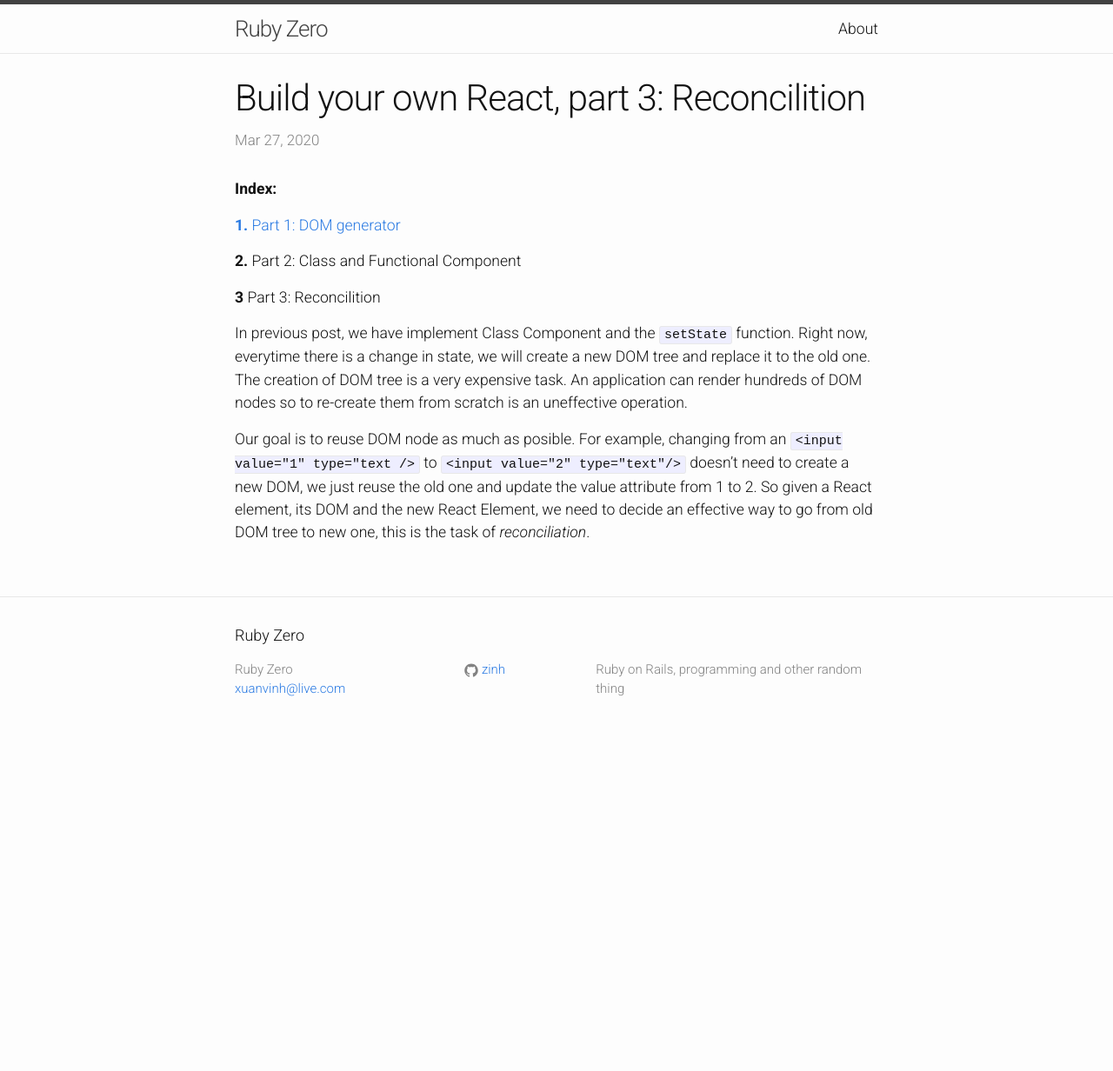
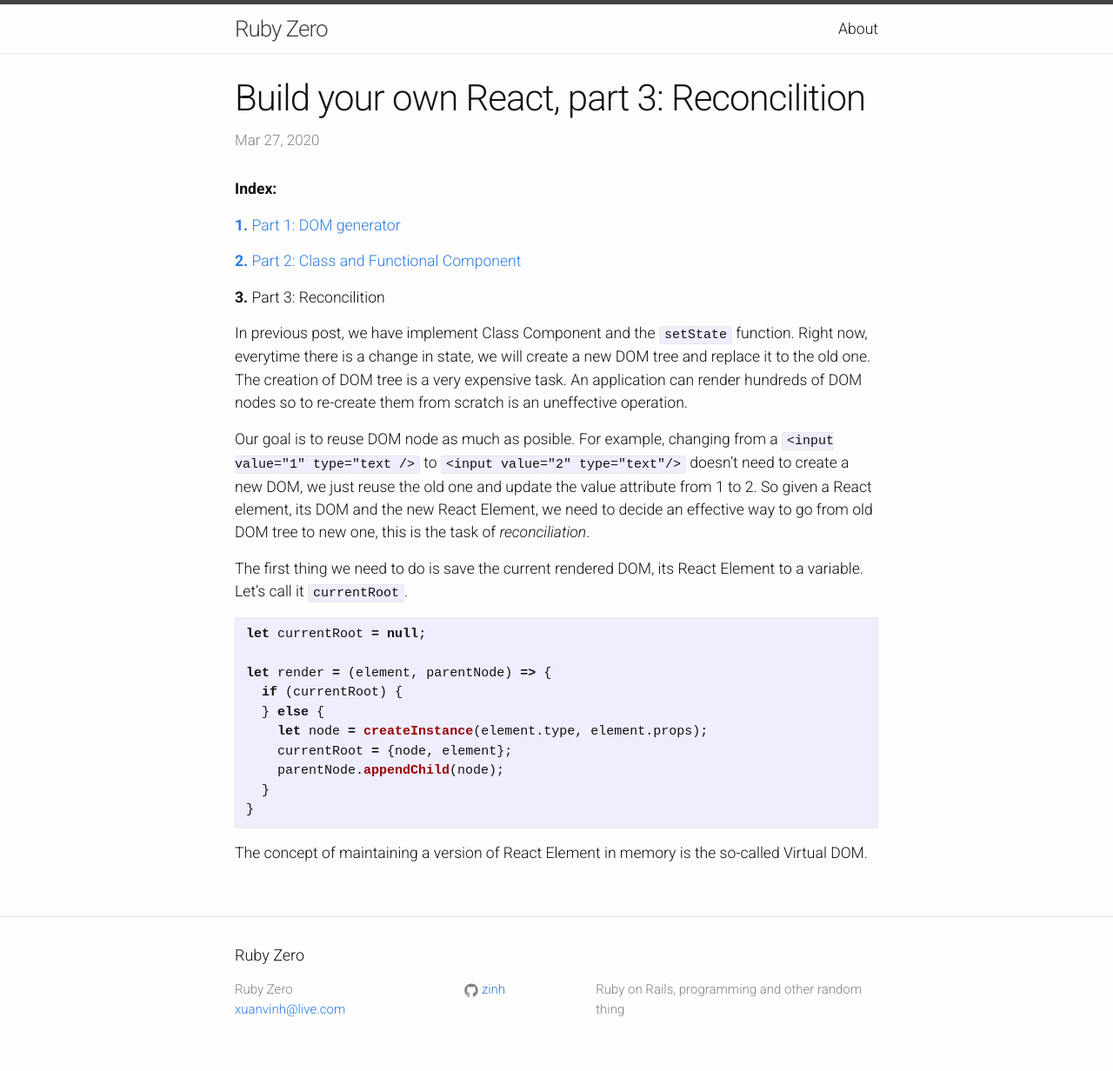
Before and after one commit to zinh/zinh.github.io, a Jekyll site: the page built from _posts/2020-03-30-build-a-react-part-03-reconciliation.markdown, in a window 1280 px wide. Shown: the whole page at 87% size. Built offline with Jekyll 4.4.1, drawn with Linux system fonts in a browser that asks for light colours; before the commit the page ends 900 px from its top, so only the background shows below that.

Commit message:
Update react post

````diff
--- a/_posts/2020-03-30-build-a-react-part-03-reconciliation.markdown
+++ b/_posts/2020-03-30-build-a-react-part-03-reconciliation.markdown
@@ -11,10 +11,27 @@ __Index:__
 
 [__1.__ Part 1: DOM generator](/javascript/2020/03/25/build-a-react-part-01-dom-creation.html)
 
-__2.__ Part 2: Class and Functional Component
+[__2.__ Part 2: Class and Functional Component](/javascript/2020/03/27/build-a-react-part-02-class-and-functional-component.html)
 
-__3__ Part 3: Reconcilition
+__3.__ Part 3: Reconcilition
 
 In previous post, we have implement Class Component and the `setState` function. Right now, everytime there is a change in state, we will create a new DOM tree and replace it to the old one. The creation of DOM tree is a very expensive task. An application can render hundreds of DOM nodes so to re-create them from scratch is an uneffective operation.
 
-Our goal is to reuse DOM node as much as posible. For example, changing from an `<input value="1" type="text />` to `<input value="2" type="text"/>` doesn't need to create a new DOM, we just reuse the old one and update the value attribute from 1 to 2. So given a React element, its DOM and the new React Element, we need to decide an effective way to go from old DOM tree to new one, this is the task of *reconciliation*.
+Our goal is to reuse DOM node as much as posible. For example, changing from a `<input value="1" type="text />` to `<input value="2" type="text"/>` doesn't need to create a new DOM, we just reuse the old one and update the value attribute from 1 to 2. So given a React element, its DOM and the new React Element, we need to decide an effective way to go from old DOM tree to new one, this is the task of *reconciliation*.
+
+The first thing we need to do is save the current rendered DOM, its React Element to a variable. Let's call it `currentRoot`.
+
+```js
+let currentRoot = null;
+
+let render = (element, parentNode) => {
+  if (currentRoot) {
+  } else {
+    let node = createInstance(element.type, element.props);
+    currentRoot = {node, element};
+    parentNode.appendChild(node);
+  }
+}
+```
+
+The concept of maintaining a version of React Element in memory is the so-called Virtual DOM.
````
Also changed, not shown: react.js (added, +84 -0 lines), test.html (added, +30 -0 lines).
